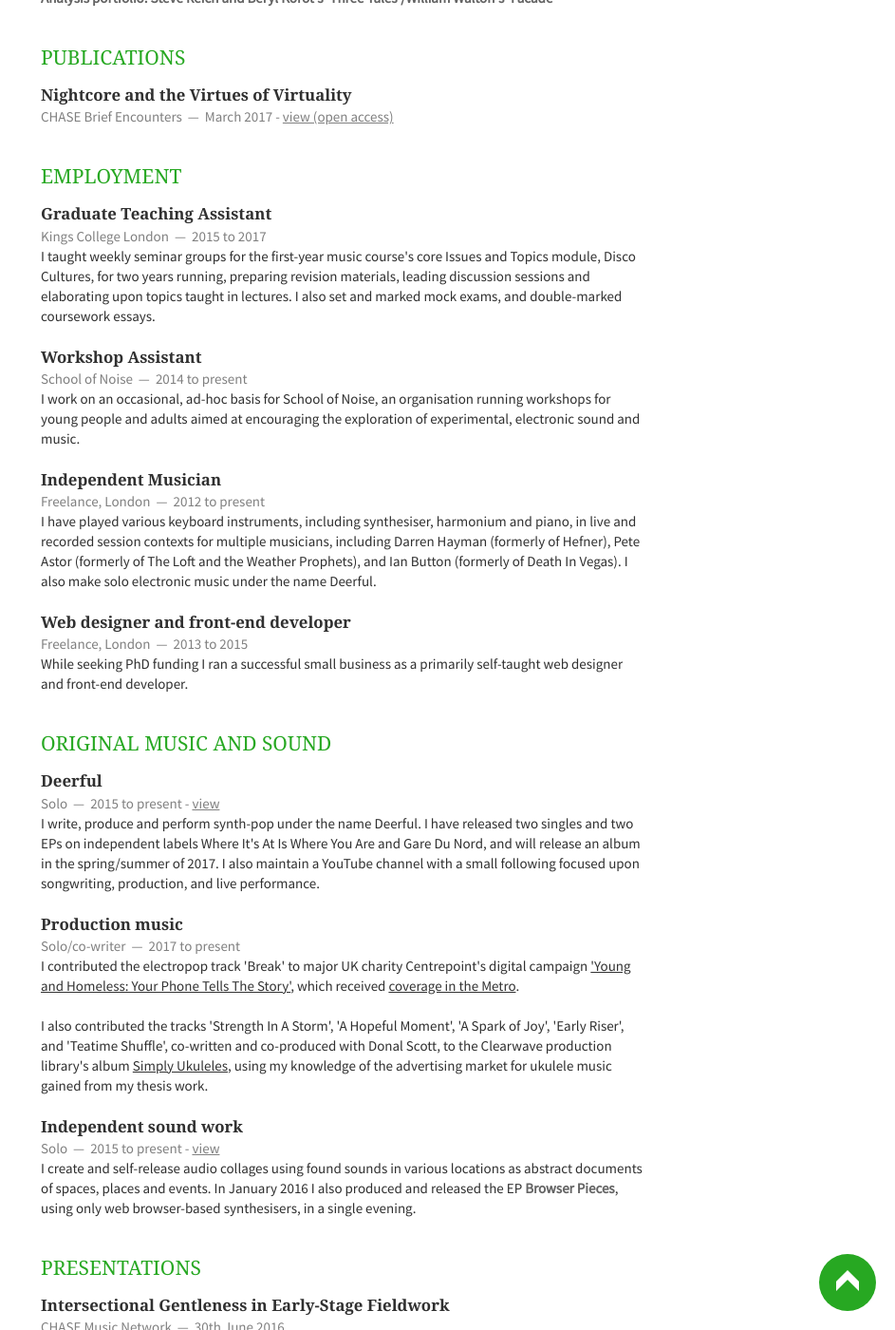
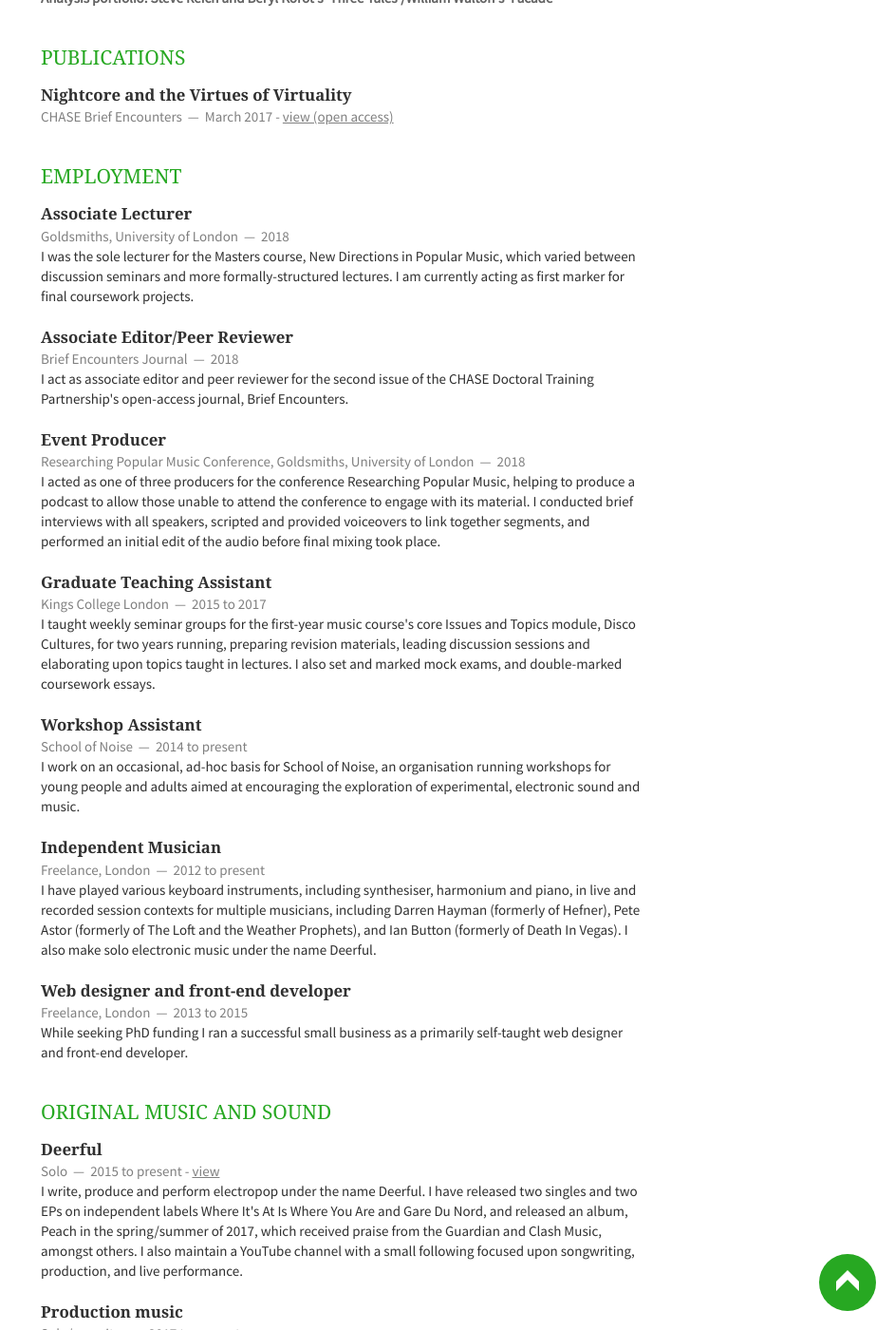
Before and after one commit to emmawinston/cv, a Jekyll site: the page built from index.html, in a window 1280 px wide and 1400 px high, scrolled down 740 px. Shown: the whole window at 95% size, without its empty margins (337-1280 px from the left). Built offline with Jekyll 4.4.1, drawn with Linux system fonts in a browser that asks for light colours; nearby versions of some CDN libraries; Markdown is read by kramdown in place of the engine named in the settings; the list of posts is cut into pages by our own code; some of the changed text lies outside the part shown.

Commit message:
CV updates

```diff
--- a/_includes/employment.html
+++ b/_includes/employment.html
@@ -1,5 +1,26 @@
 <section class="eleven columns">
     <h1>Employment</h1>
+    <article>
+        <header>
+            <h1>Associate Lecturer</h1>
+            <span><address>Goldsmiths, University of London</address><time>2018</time></span>
+        </header>
+        <p>I was the sole lecturer for the Masters course, New Directions in Popular Music, which varied between discussion seminars and more formally-structured lectures. I am currently acting as first marker for final coursework projects.</p>
+    </article>
+    <article>
+        <header>
+            <h1>Associate Editor/Peer Reviewer</h1>
+            <span><address>Brief Encounters Journal</address><time>2018</time></span>
+        </header>
+        <p>I act as associate editor and peer reviewer for the second issue of the CHASE Doctoral Training Partnership's open-access journal, Brief Encounters.</p>
+    </article>
+    <article>
+        <header>
+            <h1>Event Producer</h1>
+            <span><address>Researching Popular Music Conference, Goldsmiths, University of London</address><time>2018</time></span>
+        </header>
+        <p>I acted as one of three producers for the conference Researching Popular Music, helping to produce a podcast to allow those unable to attend the conference to engage with its material. I conducted brief interviews with all speakers, scripted and provided voiceovers to link together segments, and performed an initial edit of the audio before final mixing took place.</p>
+    </article>
     <article>
         <header>
             <h1>Graduate Teaching Assistant</h1>
--- a/_includes/music.html
+++ b/_includes/music.html
@@ -6,7 +6,7 @@
             <span><address>Solo</address><time>2015 to present</time> - <a href="https://deerful.com">view</a></span>
         </header>
         <p>
-           I write, produce and perform synth-pop under the name Deerful. I have released two singles and two EPs on independent labels Where It's At Is Where You Are and Gare Du Nord, and will release an album in the spring/summer of 2017. I also maintain a YouTube channel with a small following focused upon songwriting, production, and live performance.
+           I write, produce and perform electropop under the name Deerful. I have released two singles and two EPs on independent labels Where It's At Is Where You Are and Gare Du Nord, and released an album, <i>Peach</i> in the spring/summer of 2017, which received praise from the Guardian and Clash Music, amongst others. I also maintain a YouTube channel with a small following focused upon songwriting, production, and live performance.
         </p>
     </article>
     <article>
@@ -18,6 +18,8 @@
         I contributed the electropop track 'Break' to major UK charity Centrepoint's digital campaign <a href="https://www.youtube.com/watch?v=0epwLTzFgJg">'Young and Homeless: Your Phone Tells The Story'</a>, which received <a href="http://metro.co.uk/2017/02/15/video-shows-the-heartbreaking-choices-homeless-people-face-every-day-6450902/?ito=facebook">coverage in the Metro</a>.</p>
 <br/>
         <p>I also contributed the tracks 'Strength In A Storm', 'A Hopeful Moment', 'A Spark of Joy', 'Early Riser', and 'Teatime Shuffle', co-written and co-produced with Donal Scott, to the Clearwave production library's album <a href="http://www.clearwavemusic.com/music/cwm0057-simply-ukueles"><i>Simply Ukuleles</i></a>, using my knowledge of the advertising market for ukulele music gained from my thesis work.</p>
+
+        <p>I have since produced a full album for production library use in the chiptune genre.</p>
 
         </p>
     </article>
```
